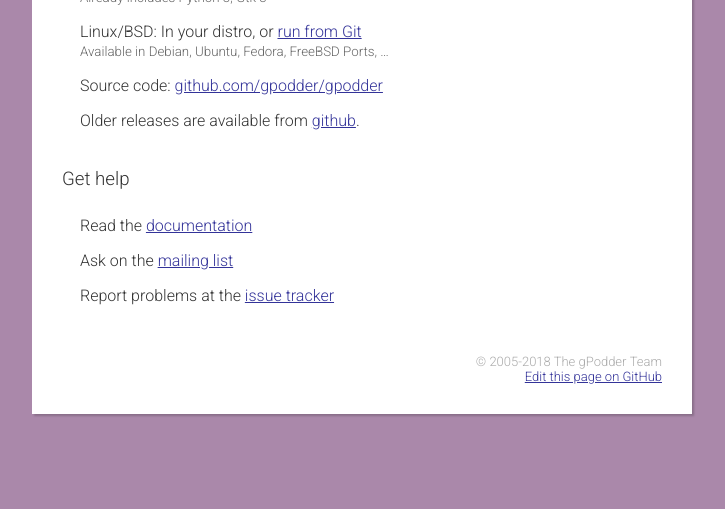
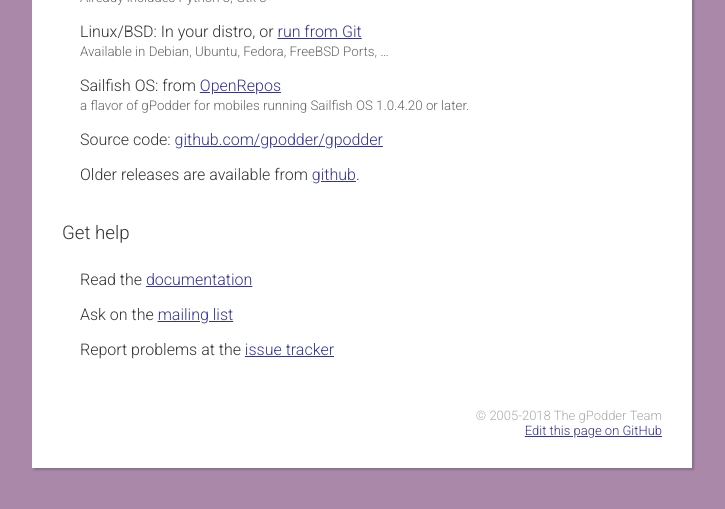
Before and after one commit to gpodder/gpodder.github.io, a Jekyll site: the page built from index.md, in a window 1280 px wide, cut to the strip 324-833 px from the top of the page. Shown: the whole strip, without its empty margins (278-1003 px from the left). Built offline with Jekyll 4.4.1, drawn with Linux system fonts in a browser that asks for light colours; our own code applies the rules of GitHub Pages for plain Markdown files.

Commit message:
link to gPodder sailfish
Fixes https://github.com/gpodder/gpodder/issues/783

```diff
--- a/index.md
+++ b/index.md
@@ -29,6 +29,8 @@
     <small>Already includes Python 3, Gtk 3</small>
 -   Linux/BSD: In your distro, or [run from Git](docs/run-from-git.md)<br>
     <small>Available in Debian, Ubuntu, Fedora, FreeBSD Ports, ...</small>
+-   Sailfish OS: from [OpenRepos](https://openrepos.net/content/keeperofthekeys/gpodder)<br>
+    <small>a flavor of gPodder for mobiles running Sailfish OS 1.0.4.20 or later.</small>
 -   Source code: [github.com/gpodder/gpodder](https://github.com/gpodder/gpodder)
 -   Older releases are available from [github][releases].
 
```
